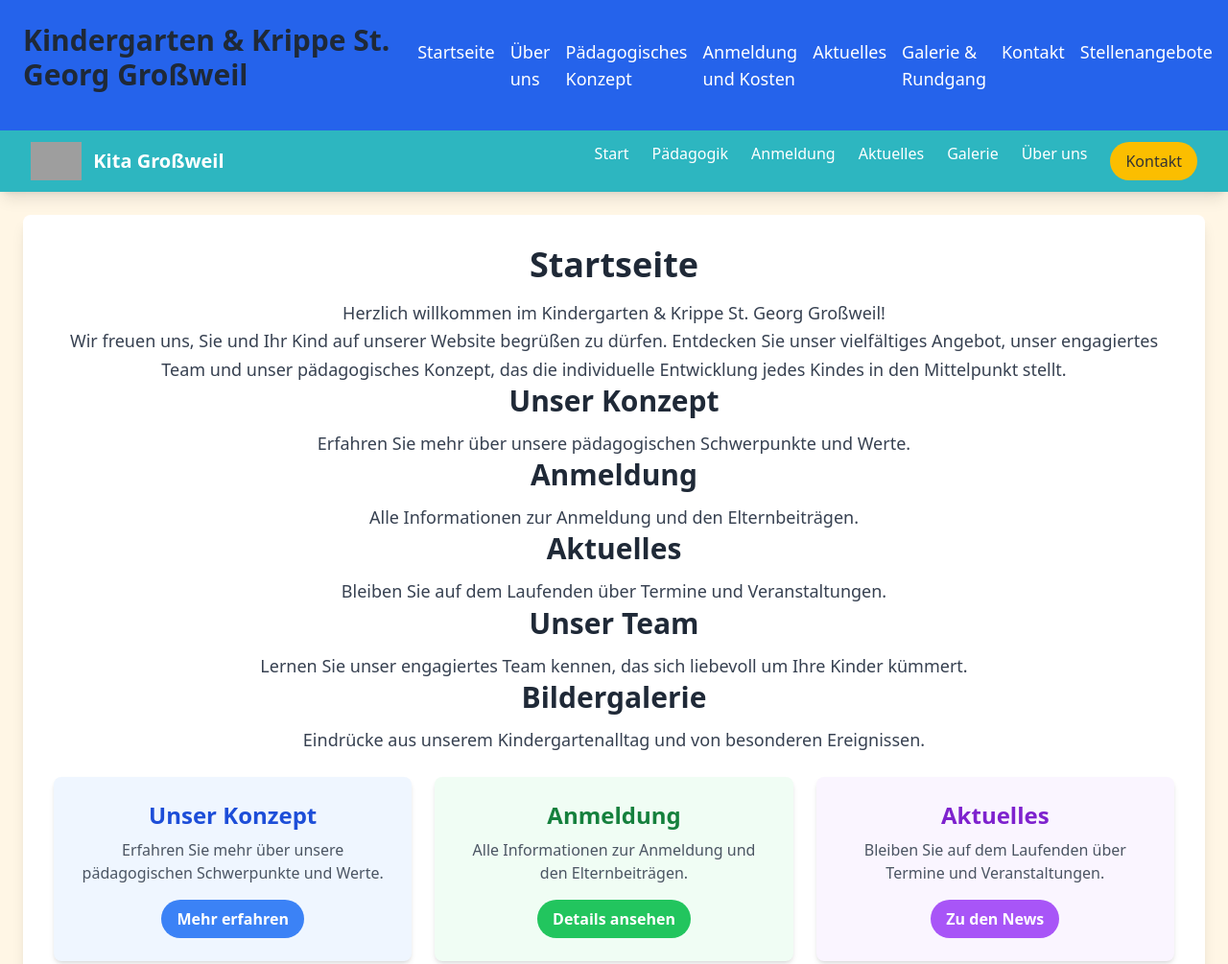
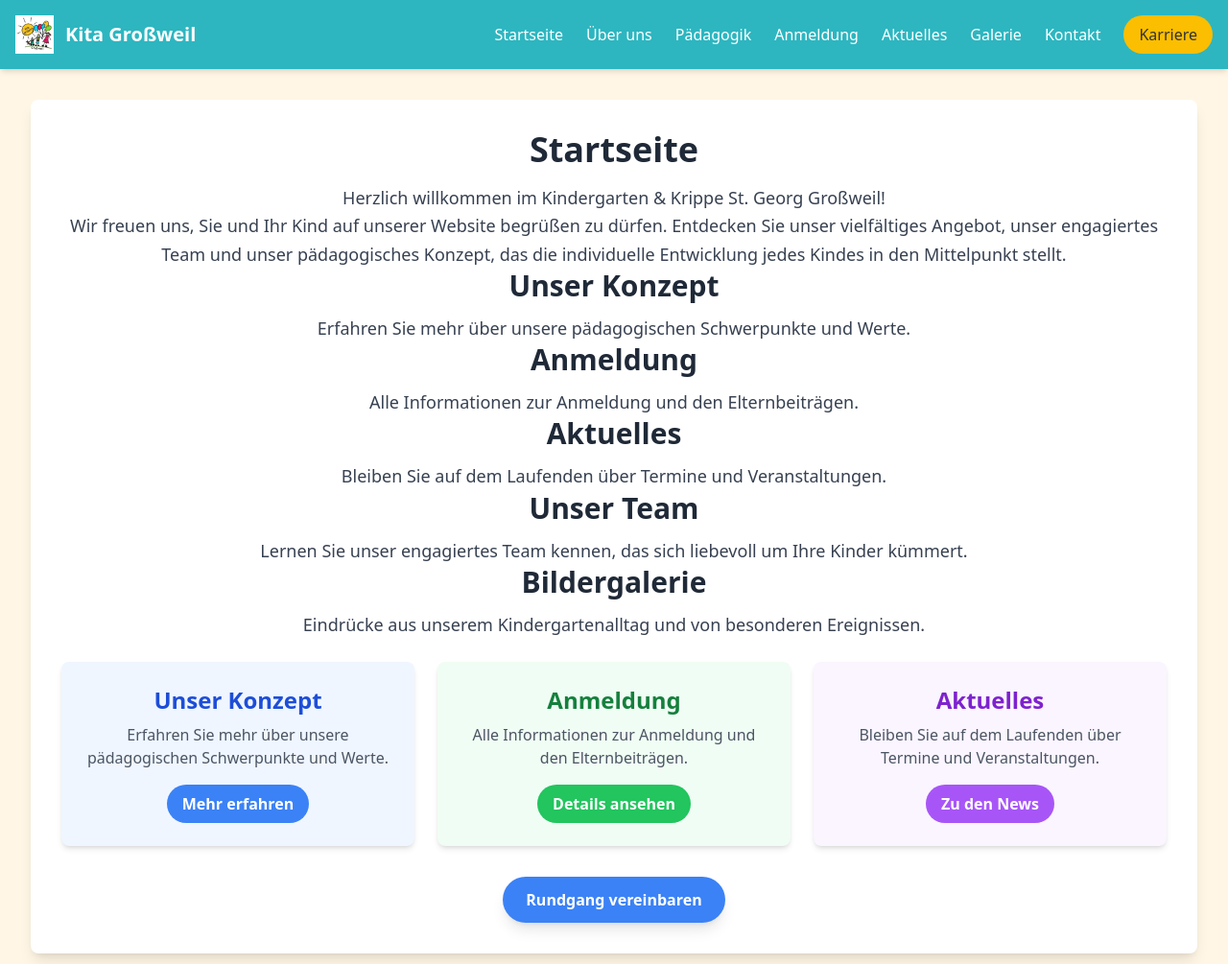
Before and after one commit to fraenzee/kita-grossweil, an Astro site: page / in a window 1280 px wide. Shown: the top 1005 px of the page at 96% size. Built offline with nearby package versions, Linux system fonts and the light colour scheme; Astro itself is replaced by a stand-in of ours; grey boxes are pictures that could not be loaded.

Commit message:
Fav + og image

```diff
--- a/src/components/Header.astro
+++ b/src/components/Header.astro
@@ -1,46 +1,27 @@
     ---
     // Dies ist der Skript-Bereich für Astro-Komponenten (optional)
     ---
-    <header class="bg-blue-600 text-white p-4 shadow-md">
-        <div class="container mx-auto flex justify-between items-center">
-            <h1 class="text-3xl font-bold rounded-lg p-2">Kindergarten & Krippe St. Georg Großweil</h1>
-            <nav>
-                <ul class="flex space-x-4">
-                    <li><a href="/" class="hover:underline text-lg">Startseite</a></li>
-                    <li><a href="/ueber-uns/" class="hover:underline text-lg">Über uns</a></li>
-                    <li><a href="/paedagogik/" class="hover:underline text-lg">Pädagogisches Konzept</a></li>
-                    <li><a href="/anmeldung-kosten/" class="hover:underline text-lg">Anmeldung und Kosten</a></li>
-                    <li><a href="/aktuelles/" class="hover:underline text-lg">Aktuelles</a></li>
-                    <li><a href="/galerie/" class="hover:underline text-lg">Galerie & Rundgang</a></li>
-                    <li><a href="/kontakt/" class="hover:underline text-lg">Kontakt</a></li>
-                    <li><a href="/stellenanzeigen/" class="hover:underline text-lg">Stellenangebote</a></li>
-                </ul>
+    <header class="bg-skyblue text-white shadow-md">
+        <div class="container mx-auto flex justify-between items-center p-4">
+            <!-- Logo -->
+            <a href="/" class="flex items-center space-x-3">
+            <img src="/kita-grossweil-favicon.png" alt="Kita Großweil" class="h-10 w-auto" />
+            <span class="font-bold text-xl">Kita Großweil</span>
+            </a>
+
+            <!-- Menü -->
+            <nav class="hidden md:flex space-x-6 items-center">
+                <a href="/" class="hover:underline">Startseite</a>
+                <a href="/ueber-uns/" class="hover:underline">Über uns</a>
+                <a href="/paedagogik/" class="hover:underline">Pädagogik</a>
+                <a href="/anmeldung-kosten/" class="hover:underline">Anmeldung</a>
+                <a href="/aktuelles/" class="hover:underline">Aktuelles</a>
+                <a href="/galerie/" class="hover:underline">Galerie</a>
+                <a href="/kontakt/" class="hover:underline">Kontakt</a>
+                <!-- CTA -->
+                <a href="/stellenanzeigen/" class="bg-sunyellow text-darkgray px-4 py-2 rounded-full hover:bg-hotpink hover:text-white transition">
+                    Karriere
+                </a>
             </nav>
         </div>
     </header>
-
-    <!-- Navigation -->
-    <nav class="bg-skyblue text-white shadow-lg">
-        <div class="max-w-7xl mx-auto px-4 sm:px-6 lg:px-8">
-            <div class="flex justify-between h-16 items-center">
-                <!-- Logo -->
-                <a href="/" class="flex items-center">
-                    <img src="/logo.svg" alt="Kita Großweil" class="h-10 w-auto mr-3" />
-                    <span class="font-bold text-xl">Kita Großweil</span>
-                </a>
-
-                <!-- Menu -->
-                <div class="hidden md:flex space-x-6">
-                    <a href="/" class="hover:text-sunyellow">Start</a>
-                    <a href="/paedagogik" class="hover:text-sunyellow">Pädagogik</a>
-                    <a href="/anmeldung-kosten" class="hover:text-sunyellow">Anmeldung</a>
-                    <a href="/aktuelles" class="hover:text-sunyellow">Aktuelles</a>
-                    <a href="/galerie" class="hover:text-sunyellow">Galerie</a>
-                    <a href="/ueber-uns" class="hover:text-sunyellow">Über uns</a>
-                    <a href="/kontakt" class="bg-sunyellow text-darkgray px-4 py-2 rounded-full hover:bg-hotpink hover:text-white transition">
-                        Kontakt
-                    </a>
-                </div>
-            </div>
-        </div>
-    </nav>
--- a/src/layouts/BaseLayout.astro
+++ b/src/layouts/BaseLayout.astro
@@ -14,13 +14,22 @@ const { title } = Astro.props;
     <meta charset="UTF-8">
     <meta name="viewport" content="width=device-width, initial-scale=1.0">
     <meta name="robots" content="noindex">
+    <link rel="icon" href="/kita-grossweil-favicon.png" type="image/x-icon">
+    <link rel="shortcut icon" href="/kita-grossweil-favicon.png" type="image/x-icon">
+    <!-- Optional: Apple Touch Icon -->
+    <link rel="apple-touch-icon" sizes="180x180" href="/kita-grossweil-favicon-apple.png">
+    <meta property="og:title" content="Kindergarten St. Georg Großweil">
+    <meta property="og:description" content="Unsere Kita bietet Platz für 107 Kindern, mit einer Krippen- und vier Kindergartengruppen.">
+    <meta property="og:image" content="/kita-grossweil-image.png">
+    <meta property="og:type" content="website">
+    <meta property="og:url" content="https://kita-grossweil.netlify.app/">
     <title>{title ? `${title} - Kindergarten St. Georg Großweil` : 'Kindergarten & Krippe St. Georg Großweil'}</title>
 </head>
 <body class="bg-beige flex flex-col min-h-screen text-darkgray font-sans">
 
     <Header /> <!-- Fügt die Header-Komponente ein -->
 
-    <main class="container mx-auto p-6 flex-grow">
+    <main class="container mx-auto p-6 flex-grow sm:p-4 md:p-6 lg:p-8">
         <slot /> <!-- Hier wird der Inhalt der jeweiligen Seite eingefügt -->
     </main>
 
```
Also changed, not shown: public/kita-grossweil-favicon-apple.png (added), public/kita-grossweil-favicon.png (added), public/kita-grossweil-image.png (added).
